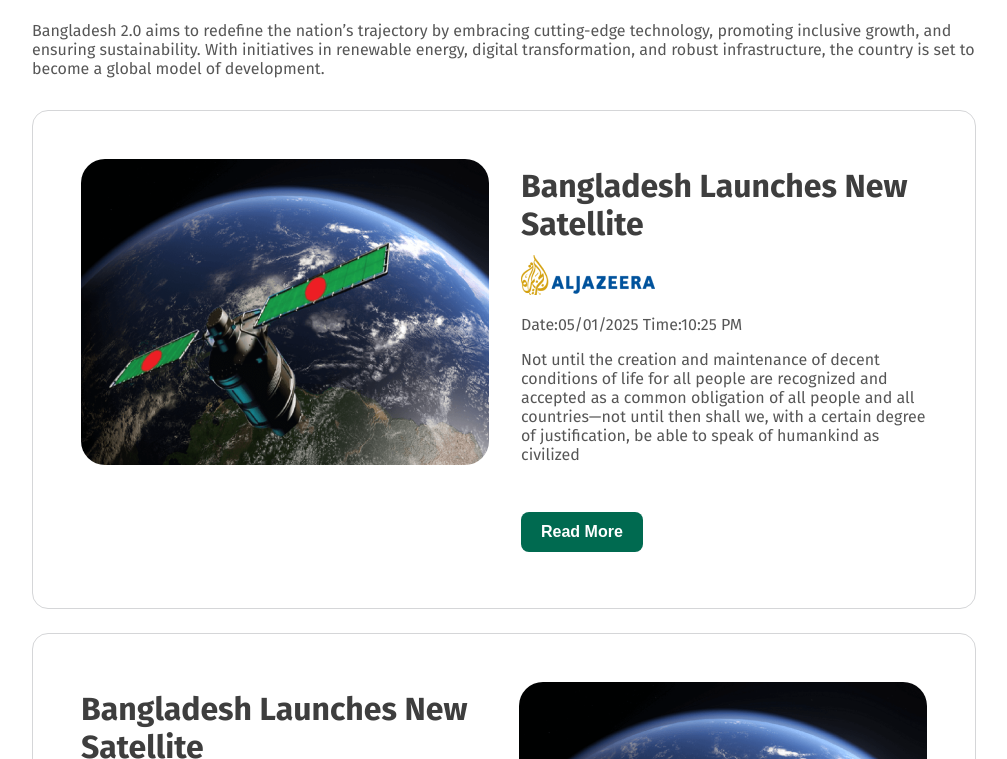
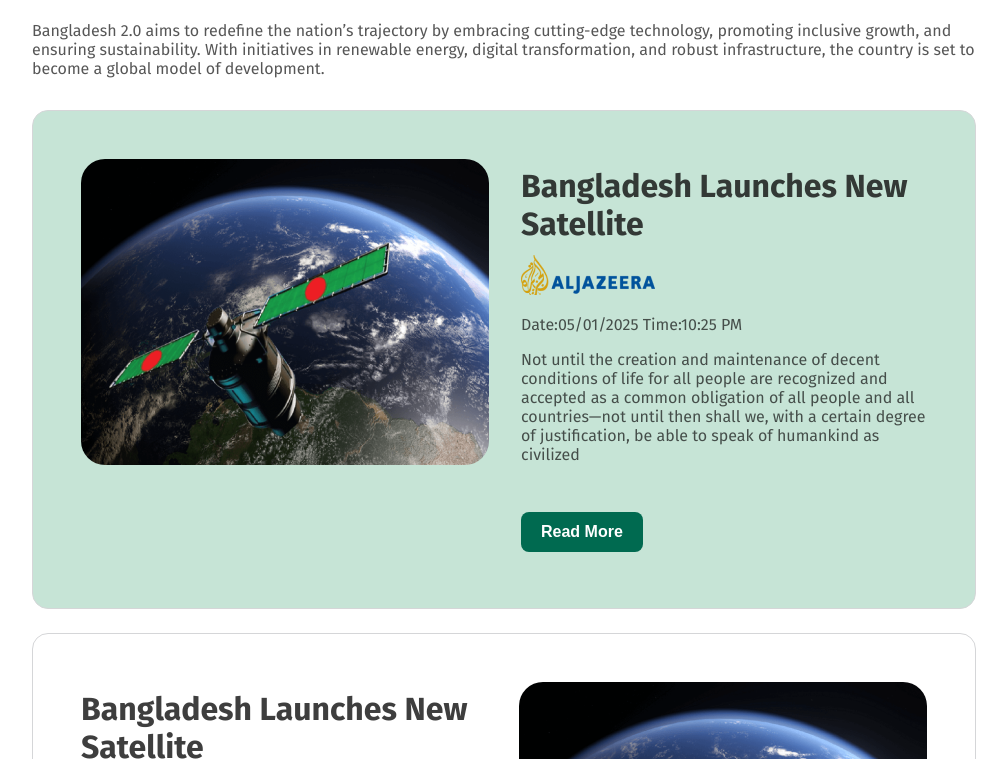
Before and after one commit to SyedMahib/Assignment-1, a plain HTML site: page index.html in a window 1280 px wide. In both pictures the pointer is over the element 640 px from the left and 2272 px from the top of the page. Shown: the part 1913-2672 px from the top of the page, without its empty margins (136-1143 px from the left). Drawn offline with Linux system fonts and the light colour scheme.

Commit message:
Finished Everything

```diff
--- a/style/styles.css
+++ b/style/styles.css
@@ -1,3 +1,6 @@
+
+
+
 /* shared styles */
 @import url('https://fonts.googleapis.com/css2?family=Fira+Sans:wght@400;600;700&display=swap');
 
@@ -433,6 +436,11 @@ input[type="text"]{
     transition: 0.5s;
 }
 
+.news .news-container:hover{
+    background-color: rgba(198, 228, 214, 1);
+    transition: 0.5s;
+}
+
 .vision .vision-content .vision-card-button-1:hover{
     background-color: #081e45;
     transition: 0.5s;
```
